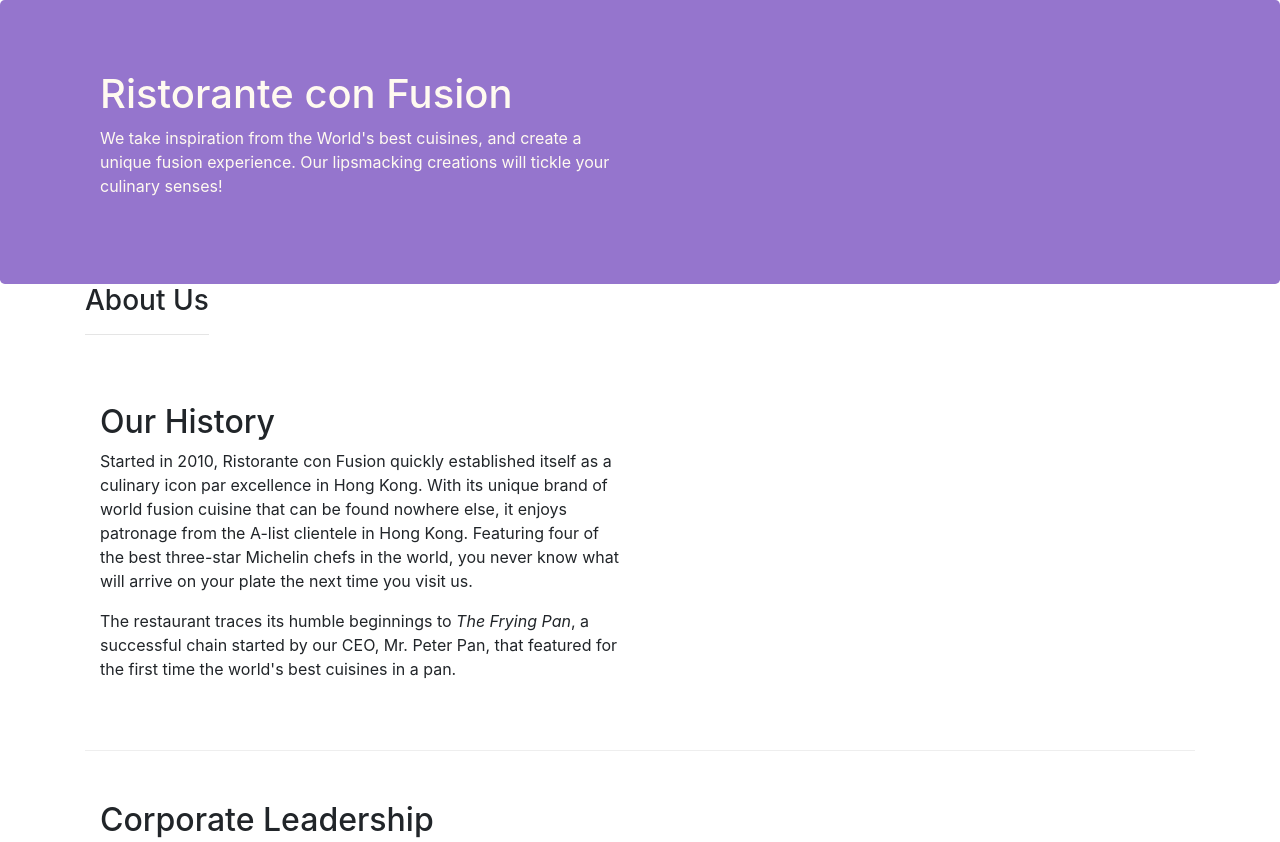
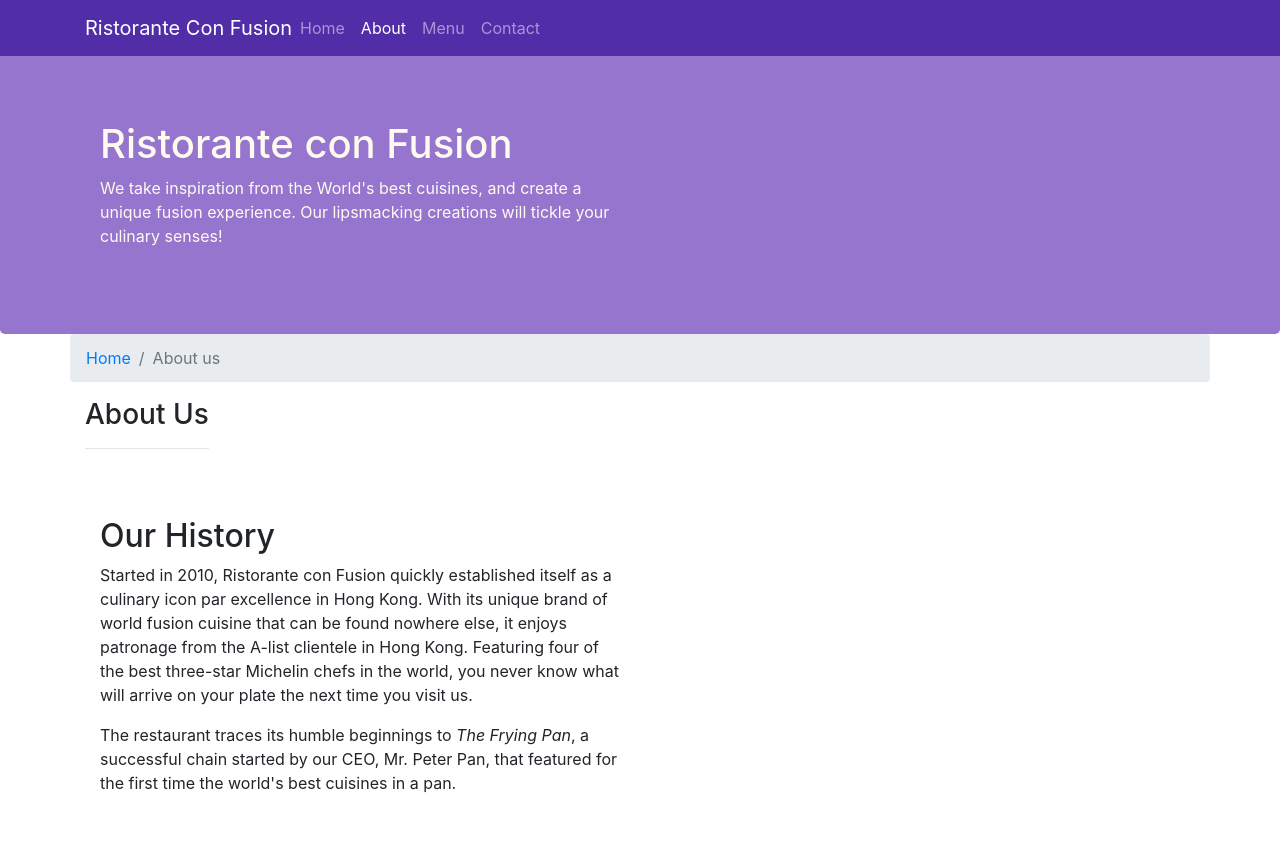
Before and after one commit to and-yida/front-end-web-UI-frameworks-and-tools-bootstrap-treino, a website: page aboutus.html in a window 1280 px wide. Shown: the top 842 px of the page. Drawn offline with nearby package versions, Linux system fonts and the light colour scheme.

Commit message:
Navigation bar and Breadcrumbs

```diff
--- a/aboutus.html
+++ b/aboutus.html
@@ -13,6 +13,22 @@
 </head>
 
 <body>
+    <nav class="navbar navbar-dark navbar-expand-sm fixed-top">
+        <div class="container">
+            <button class="navbar-toggler" type="button" data-toggle="collapse" data-target="#Navbar">
+                <span class="navbar-toggler-icon"></span>
+            </button>
+            <a class="navbar-brand mr-auto" href="./index.html">Ristorante Con Fusion</a>
+            <div class="collapse navbar-collapse" id="Navbar">
+                <ul class="navbar-nav mr-auto">
+                    <li class="nav-item"><a class="nav-link" href="./index.html">Home</a></li>
+                    <li class="nav-item active"><a class="nav-link" href="#">About</a></li>
+                    <li class="nav-item"><a class="nav-link" href="#">Menu</a></li>
+                    <li class="nav-item"><a class="nav-link" href="#">Contact</a></li>
+                </ul>
+            </div>
+        </div>
+    </nav>
 
     <header class="jumbotron">
         <div class="container">
@@ -29,6 +45,11 @@
 
     <div class="container">
         <div class="row">
+            <ol class="col-12 breadcrumb">
+                <li class="breadcrumb-item"><a href="./index.html">Home</a></li>
+                <li class="breadcrumb-item active">About us</li>
+                </li>
+            </ol>
             <div class="col-auto">
                <h3>About Us</h3>
                <hr>
@@ -68,7 +89,7 @@
                 <div class="col-4 offset-1 col-sm-2">
                     <h5>Links</h5>
                     <ul class="list-unstyled">
-                        <li><a href="#">Home</a></li>
+                        <li><a href="./index.html">Home</a></li>
                         <li><a href="#">About</a></li>
                         <li><a href="#">Menu</a></li>
                         <li><a href="#">Contact</a></li>
--- a/css/styles.css
+++ b/css/styles.css
@@ -28,3 +28,12 @@
     margin: 0px auto;
     color: #0f0f0f;
 }
+
+body {
+    padding: 50px 0px 0px 0px;
+    z-index: 0;
+}
+
+.navbar-dark {
+    background-color: #512DA8;
+}
```
Also changed, not shown: index.html (+17 -1 lines).
